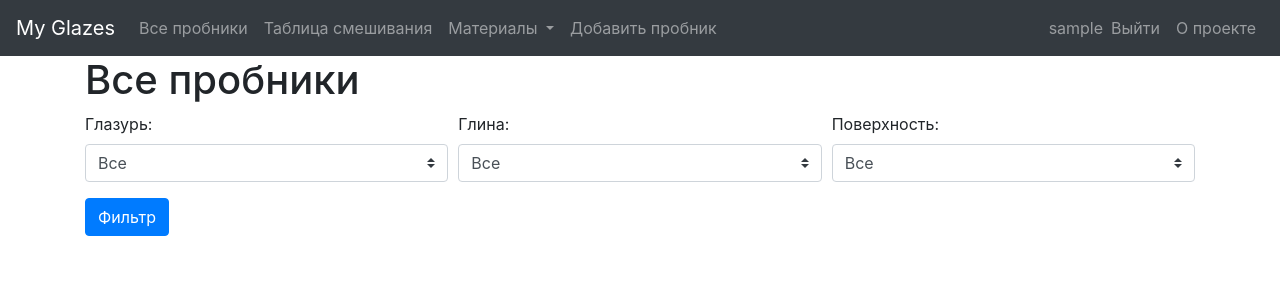
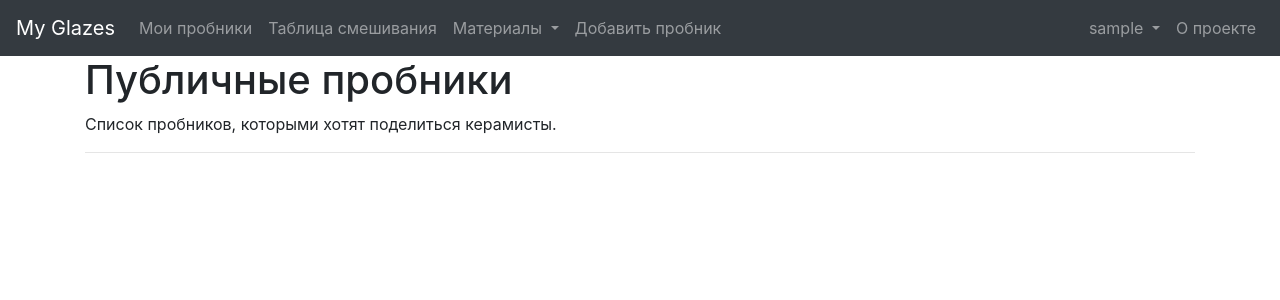
Before and after one commit to zimablizko/PotteryManager, a Flask app: page / in a window 1280 px wide. Shown: the top 300 px of the page. Run offline with Flask 2, Linux system fonts and the light colour scheme; the visitor is signed in with stand-in values (Sample User, id 1); data comes from the database, SQL or seed files in the repository; data that the repository does not hold is empty; some libraries are stand-ins or nearby versions.

Commit message:
public items

```diff
--- a/app/__init__.py
+++ b/app/__init__.py
@@ -8,8 +8,6 @@ from flask_migrate import Migrate
 
 app = Flask(__name__)
 app.config.from_object(Config)
-print(app.config.get('MAIL_USERNAME'))
-print(app.config.get('MAIL_PASSWORD'))
 
 # DB stuff
 db = SQLAlchemy(app)
--- a/app/forms.py
+++ b/app/forms.py
@@ -10,6 +10,10 @@ from wtforms.validators import DataRequired, ValidationError, Optional, length,
 
 from app.models import Item, Clay, Surface, Glaze, ItemGlaze, User
 
+
+class ItemsForm(FlaskForm):
+    def get_public_items(self):
+        return Item.query.filter(Item.delete_date == None).filter(Item.is_public == True).order_by('id')
 
 class ListForm(FlaskForm):
     def __init__(self, *args, **kwargs):
--- a/app/models.py
+++ b/app/models.py
@@ -65,6 +65,9 @@ class Item(db.Model):
     def __repr__(self):
         return 'Item {}, {}'.format(self.name, self.image_name)
 
+    def get_author(self):
+        return User.query.filter_by(id=self.user_id).first()
+
 
 class User(UserMixin, db.Model):
     id = db.Column(db.Integer, autoincrement=True, primary_key=True)
--- a/app/routes.py
+++ b/app/routes.py
@@ -16,15 +16,13 @@ from wtforms.validators import Optional
 
 from app import app, db, utils
 from app.forms import LoginForm, AddItemForm, ListForm, AddGlazeForm, AddClayForm, TableForm, RegistrationForm, \
-    ItemForm, RecoveryForm, RecoveryPassForm
+    ItemForm, RecoveryForm, RecoveryPassForm, ItemsForm
 from app.models import Clay, Item, Surface, Glaze, ItemGlaze, User
 
 
-@app.route('/', methods=['GET', 'POST'])
-@app.route('/index', methods=['GET', 'POST'])
 @app.route('/list', methods=['GET', 'POST'])
 @login_required
-def index():
+def list():
     form = ListForm()
     if form.validate_on_submit():
         items = current_user.get_items()
@@ -37,7 +35,16 @@ def index():
         items = items.all()
     else:
         items = current_user.get_items().all()
-    return render_template('list.html', form=form, title='Все пробники', items=items)
+    return render_template('list.html', form=form, title='Мои пробники', items=items)
+
+
+@app.route('/', methods=['GET', 'POST'])
+@app.route('/index', methods=['GET', 'POST'])
+@app.route('/glazes', methods=['GET', 'POST'])
+def index():
+    form = ItemsForm()
+    items = form.get_public_items()
+    return render_template('items.html', form=form, title='Публичные пробники', items=items)
 
 
 @app.route('/table', methods=['GET', 'POST'])
@@ -56,7 +63,7 @@ def table():
     for item in items:
         item.glazes = [g.glaze_id for g in
                        db.session.query(ItemGlaze).filter_by(item_id=item.id).order_by('order').all()]
-    return render_template('index.html', form=form, title='Таблица смешивания', items=items)
+    return render_template('table.html', form=form, title='Таблица смешивания', items=items)
 
 
 @app.route('/item/<item_id>', methods=['GET', 'POST'])
--- a/app/templates/base.html
+++ b/app/templates/base.html
@@ -27,7 +27,7 @@
             </li>
             {% else %}
             <li class="nav-item">
-                <a class="nav-link" href="{{ url_for('index') }}">Все пробники</a>
+                <a class="nav-link" href="{{ url_for('list') }}">Мои пробники</a>
             </li>
             <li class="nav-item">
                 <a class="nav-link" href="{{ url_for('table') }}">Таблица смешивания</a>
@@ -47,15 +47,19 @@
             </li>
 
         </ul>
-        <span class="navbar-text">
-      {{ current_user.username }}
-    </span>
+
         <div class="form-inline">
 
             <ul class="navbar-nav mr-auto">
-                <li class="nav-item">
-                    <a class="nav-link" href="{{ url_for('logout') }}">Выйти</a>
-                </li>
+                <li class="nav-item dropdown">
+                <a class="nav-link dropdown-toggle" href="#" id="navbarDropdownMenuLink" role="button"
+                   data-toggle="dropdown" aria-haspopup="true" aria-expanded="false">
+                    {{ current_user.username }}
+                </a>
+                <div class="dropdown-menu" aria-labelledby="navbarDropdownMenuLink">
+                    <a class="dropdown-item" href="{{ url_for('logout') }}">Выйти</a>
+                </div>
+            </li>
                 <li class="nav-item">
                 <a class="nav-link" href="{{ url_for('about') }}">О проекте</a>
                 </li>
--- /dev/null
+++ b/app/templates/items.html
@@ -0,0 +1,13 @@
+{% extends "base.html" %}
+{% block content %}
+<h1>Публичные пробники</h1>
+<p>Список пробников, которыми хотят поделиться керамисты.</p>
+<hr>
+<div class="row row-cols-1 row-cols-md-3">
+    {% for item in items %}
+    <div class="col mb-4">
+        {% include '_list_item.html' %}
+    </div>
+    {% endfor %}
+</div>
+{% endblock %}
--- a/app/templates/list.html
+++ b/app/templates/list.html
@@ -1,6 +1,6 @@
 {% extends "base.html" %}
 {% block content %}
-<h1>Все пробники</h1>
+<h1>Мои пробники</h1>
 <form action="" method="post">
     {{ form.hidden_tag() }}
     <div class="form-row">
@@ -20,27 +20,11 @@
     {{ form.submit(class="btn btn-primary mb-2") }}
 
 </form>
+<hr>
 <div class="row row-cols-1 row-cols-md-3">
     {% for item in items %}
     <div class="col mb-4">
-    <!-- <div style="border: 1px black solid; padding: 5px; margin: 5px; width:180px; display: inline-block;">-->
-    <div class="card">
-        {% if item.image_name%}
-        <a data-lightbox="{{ item.image_name }}" href="{{ url_for('images', image=item.image_name)}}">
-            <img class="card-img-top" src="{{ url_for('thumbnails', image=item.image_name)}}">
-        </a>
-        {% else %}
-        <p><b>Нет изображения</b></p>
-        {% endif %}
-        <div class="card-body">
-            <h5 class="card-title">{{ item.name }}</h5>
-            <p class="card-text">{{ item.description }}</p>
-            <p class="card-text">Температура: {{ item.temperature }}</p>
-             <a href="{{ url_for('item', item_id=item.id)}}" class="btn btn-sm btn-primary">Подробнее</a>
-            <a href="{{ url_for('edit_item', item_id=item.id)}}" class="btn btn-sm btn-success">Изменить</a>
-        </div>
-
-    </div>
+        {% include '_list_item.html' %}
     </div>
     {% endfor %}
 </div>
--- a/app/templates/index.html
+++ b/app/templates/table.html
@@ -16,8 +16,10 @@
     {{ form.submit(class="btn btn-primary mb-2") }}
 
 </form>
+<hr>
 <p>По-горизонтали - верхняя глазурь</p>
 <p>По-вертикали - нижняя глазурь</p>
+
 <table class="table table-bordered">
     <tr>
         <th></th>
--- a/potterymanager.py
+++ b/potterymanager.py
@@ -1,7 +1,5 @@
 from app import app, db
 from app.models import Clay, Item
-
-print(app.name)
 
 # создаёт контекст для команды flask shell
 @app.shell_context_processor
```
Also changed, not shown: app/templates/_list_item.html (added, +20 -0 lines).
